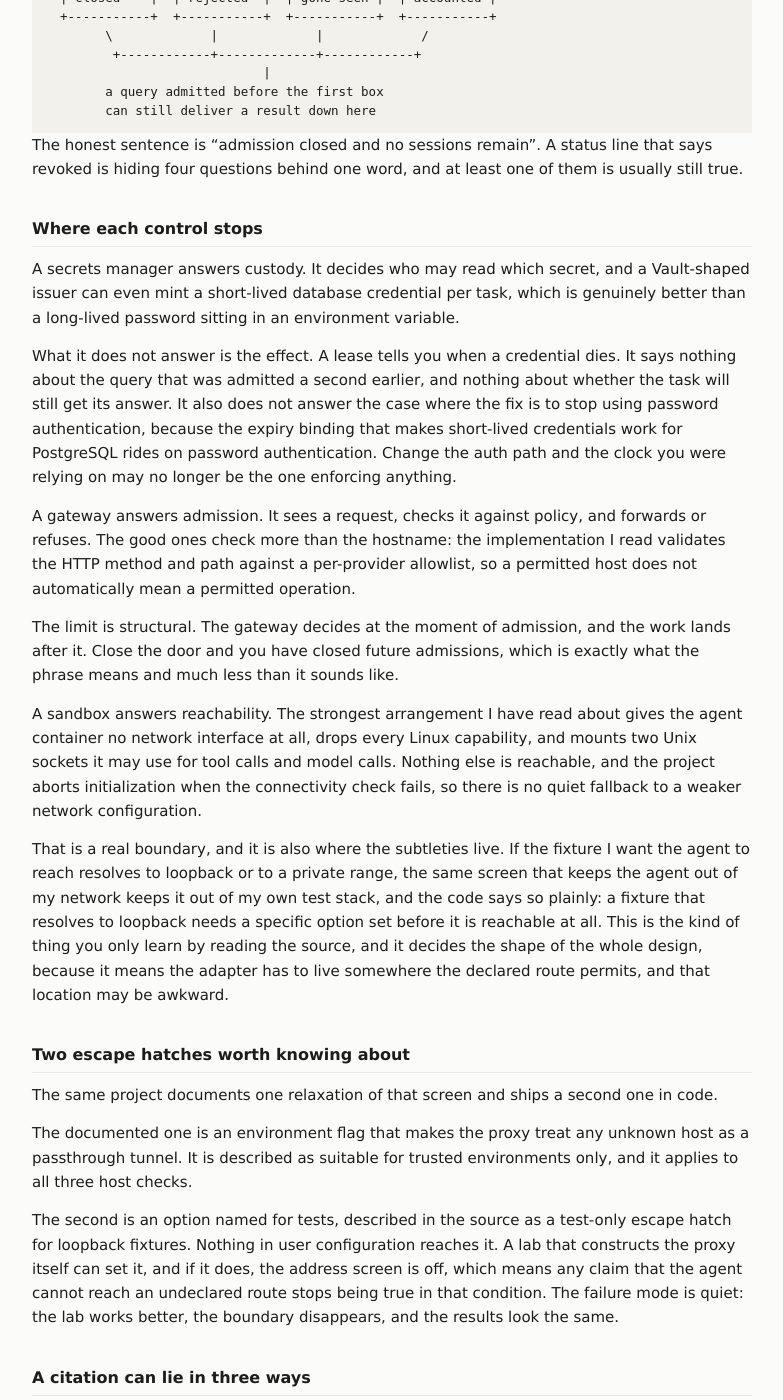
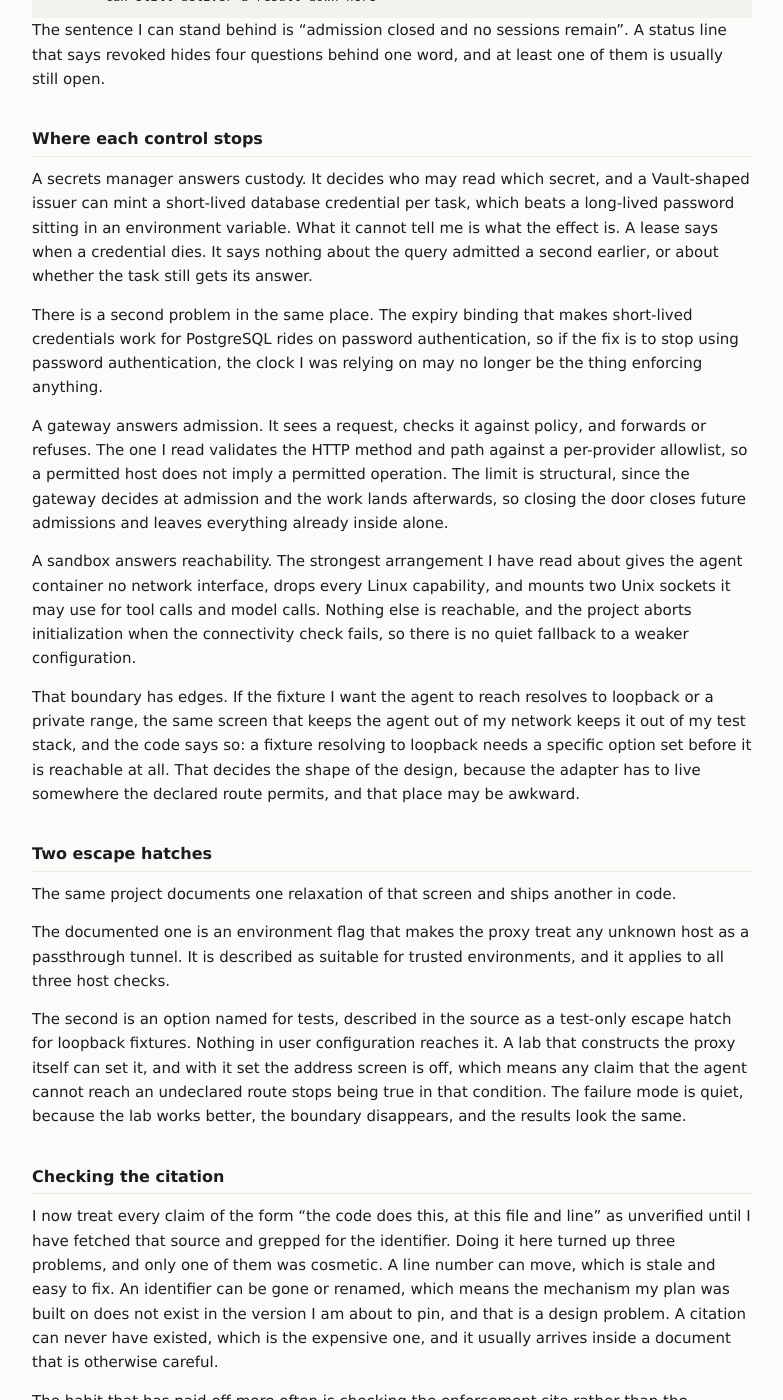
Before and after one commit to bhanuharya/bhanuharya.github.io, a Jekyll site: the page built from _posts/2026-09-21-agent-task-scoped-access.md, in a window 1280 px wide and 1400 px high, scrolled down 997 px. Shown: the whole window, without its empty margins (248-1031 px from the left). Built offline with Jekyll 4.4.1, drawn with Linux system fonts in a browser that asks for light colours; some of the changed text lies outside the part shown.

Commit message:
post: plainer title and wording for the access writeup

````diff
--- a/_posts/2026-09-21-agent-task-scoped-access.md
+++ b/_posts/2026-09-21-agent-task-scoped-access.md
@@ -1,40 +1,22 @@
 ---
 layout: post
-title: "Task-scoped access to private infrastructure, and where it leaks"
+title: "Handing an agent a database credential"
 date: 2026-09-21 05:50:00 +0700
 author: bhanuharya
 tags: [agents, security, access-control, self-hosting]
 ---
 
-I have a job I would like to hand to an agent: compare a set of local migration files
-against the versions recorded in a staging database, and tell me which ones are missing.
-It reads from one view, compares, and writes a short report. That is the whole task.
+I have a job I would like to hand to an agent: compare a set of local migration files against the versions recorded in a staging database, and tell me which ones are missing. It reads one view, compares, and writes a short report.
 
-The job itself is small. What makes it interesting is that doing it requires two things I
-do not want to give an agent: a credential for the database, and a network route to it.
-Everything I have read about agent security this year circles that gap, and the answers I
-keep meeting come in three shapes: a scoped credential for the agent, a proxy in front of
-the service, or a sandbox that cannot reach anything else. Each of those is a real
-control. None of them answers the question I actually care about, which is what happens to
-work that is already in flight when I take the access away.
+Doing that needs two things I would rather not hand an agent, a credential for the database and a network route to it. The advice I keep meeting takes three forms. Give the agent a scoped credential. Put a proxy in front of the service. Put the agent in a sandbox that cannot reach anything else. Each one is a real control, and none of them answers my actual question, which is what happens to work already in flight when I take the access away.
 
 ## Three clocks
 
-When you give an agent access for a job, you are really starting three clocks at once.
+Granting access for a job starts three clocks at once. The grant is my decision that this task may touch this service until some deadline. The credential is whatever the issuer handed out, carrying its own expiry. The connection is a TCP session, a transaction, a query the database is already running.
 
-The first is the grant: my decision that this task may touch this service, until some
-deadline. The second is the credential: whatever the issuer handed out, carrying its own
-expiry. The third is the connection: a TCP session, a transaction, a query that a database
-is already executing.
+They stop at different times. A grant can end while the credential is still valid. A credential can expire while the connection sits open and usable. A database will finish a query admitted before the revocation, and the result can land after the revocation was reported done.
 
-They stop at different times. A grant can end while a credential is still valid, and a
-credential can expire while a connection sits open and usable. A database will happily
-finish a query that was admitted before you revoked anything, and the result can arrive
-after the revocation has already been reported as done.
-
-That is why I stopped using the word revoked for this. In one small runtime I have been
-building, the lifecycle has five separate observable events, and they are not
-interchangeable:
+The runtime I have been building keeps five observable events for this, and they are not interchangeable:
 
 ```text
 what the word "revoked" hides
@@ -53,81 +35,33 @@
         can still deliver a result down here
 ```
 
-The honest sentence is "admission closed and no sessions remain". A status line that says
-revoked is hiding four questions behind one word, and at least one of them is usually
-still true.
+The sentence I can stand behind is "admission closed and no sessions remain". A status line that says revoked hides four questions behind one word, and at least one of them is usually still open.
 
 ## Where each control stops
 
-A secrets manager answers custody. It decides who may read which secret, and a
-Vault-shaped issuer can even mint a short-lived database credential per task, which is
-genuinely better than a long-lived password sitting in an environment variable.
+A secrets manager answers custody. It decides who may read which secret, and a Vault-shaped issuer can mint a short-lived database credential per task, which beats a long-lived password sitting in an environment variable. What it cannot tell me is what the effect is. A lease says when a credential dies. It says nothing about the query admitted a second earlier, or about whether the task still gets its answer.
 
-What it does not answer is the effect. A lease tells you when a credential dies. It says
-nothing about the query that was admitted a second earlier, and nothing about whether the
-task will still get its answer. It also does not answer the case where the fix is to stop
-using password authentication, because the expiry binding that makes short-lived
-credentials work for PostgreSQL rides on password authentication. Change the auth path and
-the clock you were relying on may no longer be the one enforcing anything.
+There is a second problem in the same place. The expiry binding that makes short-lived credentials work for PostgreSQL rides on password authentication, so if the fix is to stop using password authentication, the clock I was relying on may no longer be the thing enforcing anything.
 
-A gateway answers admission. It sees a request, checks it against policy, and forwards or
-refuses. The good ones check more than the hostname: the implementation I read validates
-the HTTP method and path against a per-provider allowlist, so a permitted host does not
-automatically mean a permitted operation.
+A gateway answers admission. It sees a request, checks it against policy, and forwards or refuses. The one I read validates the HTTP method and path against a per-provider allowlist, so a permitted host does not imply a permitted operation. The limit is structural, since the gateway decides at admission and the work lands afterwards, so closing the door closes future admissions and leaves everything already inside alone.
 
-The limit is structural. The gateway decides at the moment of admission, and the work
-lands after it. Close the door and you have closed future admissions, which is exactly
-what the phrase means and much less than it sounds like.
+A sandbox answers reachability. The strongest arrangement I have read about gives the agent container no network interface, drops every Linux capability, and mounts two Unix sockets it may use for tool calls and model calls. Nothing else is reachable, and the project aborts initialization when the connectivity check fails, so there is no quiet fallback to a weaker configuration.
 
-A sandbox answers reachability. The strongest arrangement I have read about gives the
-agent container no network interface at all, drops every Linux capability, and mounts two
-Unix sockets it may use for tool calls and model calls. Nothing else is reachable, and the
-project aborts initialization when the connectivity check fails, so there is no quiet
-fallback to a weaker network configuration.
+That boundary has edges. If the fixture I want the agent to reach resolves to loopback or a private range, the same screen that keeps the agent out of my network keeps it out of my test stack, and the code says so: a fixture resolving to loopback needs a specific option set before it is reachable at all. That decides the shape of the design, because the adapter has to live somewhere the declared route permits, and that place may be awkward.
 
-That is a real boundary, and it is also where the subtleties live. If the fixture I want
-the agent to reach resolves to loopback or to a private range, the same screen that keeps
-the agent out of my network keeps it out of my own test stack, and the code says so
-plainly: a fixture that resolves to loopback needs a specific option set before it is
-reachable at all. This is the kind of thing you only learn by reading the source, and it
-decides the shape of the whole design, because it means the adapter has to live somewhere the
-declared route permits, and that location may be awkward.
+## Two escape hatches
 
-## Two escape hatches worth knowing about
+The same project documents one relaxation of that screen and ships another in code.
 
-The same project documents one relaxation of that screen and ships a second one in code.
+The documented one is an environment flag that makes the proxy treat any unknown host as a passthrough tunnel. It is described as suitable for trusted environments, and it applies to all three host checks.
 
-The documented one is an environment flag that makes the proxy treat any unknown host as a
-passthrough tunnel. It is described as suitable for trusted environments only, and it
-applies to all three host checks.
+The second is an option named for tests, described in the source as a test-only escape hatch for loopback fixtures. Nothing in user configuration reaches it. A lab that constructs the proxy itself can set it, and with it set the address screen is off, which means any claim that the agent cannot reach an undeclared route stops being true in that condition. The failure mode is quiet, because the lab works better, the boundary disappears, and the results look the same.
 
-The second is an option named for tests, described in the source as a test-only escape
-hatch for loopback fixtures. Nothing in user configuration reaches it. A lab that
-constructs the proxy itself can set it, and if it does, the address screen is off, which
-means any claim that the agent cannot reach an undeclared route stops being true in that
-condition. The failure mode is quiet: the lab works better, the boundary disappears, and
-the results look the same.
+## Checking the citation
 
-## A citation can lie in three ways
+I now treat every claim of the form "the code does this, at this file and line" as unverified until I have fetched that source and grepped for the identifier. Doing it here turned up three problems, and only one of them was cosmetic. A line number can move, which is stale and easy to fix. An identifier can be gone or renamed, which means the mechanism my plan was built on does not exist in the version I am about to pin, and that is a design problem. A citation can never have existed, which is the expensive one, and it usually arrives inside a document that is otherwise careful.
 
-I have started treating every claim of the form "the code does this, at this file and
-line" as unverified until I have fetched that source and grepped for the identifier. When
-I did that for this project, three distinct problems turned up, and only one of them was
-cosmetic.
-
-A line number can move. That is stale and easy to fix.
-
-An identifier can be gone or renamed. Then the mechanism the plan was built on does not
-exist in the version you are about to pin, and you have a design problem.
-
-The citation can never have existed. That is the expensive one, because it usually arrives
-inside a document that is otherwise careful.
-
-The related habit that has paid off more often is checking the enforcement site rather
-than the declaration. A type or a function existing proves nothing about behaviour. In the
-gateway I read, the endpoint filter is declared in one file and actually called in the
-mitm proxy, on the request path, right before the credential swap. If I had stopped at the
-declaration I would have written a sentence that was true and misleading.
+The habit that has paid off more often is checking the enforcement site rather than the declaration. A type or a function existing proves nothing about behaviour. In the gateway I read, the endpoint filter is declared in one file and actually called in the mitm proxy, on the request path, right before the credential swap. Stopping at the declaration would have given me a sentence that was true and misleading.
 
 ```bash
 # five mentions in the tree, and one place that decides anything
@@ -137,58 +71,24 @@
 src/docker/mitm-proxy.ts:1105:    if (!isEndpointAllowed(provider.config, method, path)) {
 ```
 
-Five hits, two of them comments, one an import. Exactly one of them runs on the request
-path, which is the one that decides whether the filter means anything.
+Five hits, two of them comments and one an import. Exactly one runs on the request path, and that is the one that decides whether the filter means anything.
 
-## How you would actually find out
+## How I would find out
 
-Reading gets you a defensible hypothesis and a set of testable seams. It does not tell you
-whether a stopped grant can still land an effect, and that is the question worth
-answering, so the plan is a measurement first.
+Reading gets me a defensible hypothesis and a set of testable seams. It does not tell me whether a stopped grant can still land an effect, which is the question worth answering, so the plan is a measurement first.
 
 ![Where the authority sits, and where a stop acts](/assets/img/authority-map.png)
 
 *The roles, and the claim under test. A stop acts at the top of that flow, the effect lands at the service, the direct attempt from the sandbox is tested as a case, and the observer is a separate process that the task cannot see.*
 
-The shape I settled on, which is deliberately small at first: one issuer, one service, one
-observer. Freeze the expected outcome for each case before running anything, because an
-expectation written afterwards is a description. Include a calibration case where a
-permitted operation must succeed, so that later denials cannot be confused with a broken
-lab. Separate the lifecycle events. One verdict hides the ordering. Observe from a
-process that is not the one under test. Mark cases that cannot separate two events as
-inconclusive, and do not merge them into a story. Record the negative controls, including
-an actual attempt to reach the service directly, because inferring that from the topology
-is not the same as observing it fail.
+The shape I settled on is deliberately small: one issuer, one service, one observer. Freeze the expected outcome for each case before running anything, because an expectation written afterwards is a description. Include a calibration case where a permitted operation must succeed, so a later denial cannot be confused with a broken lab. Separate the lifecycle events, since one verdict hides the ordering. Observe from a process that is not the one under test. Mark any case that cannot separate two events as inconclusive and do not merge it into a story. Record the negative controls, including an actual attempt to reach the service directly, because inferring that from the topology is not the same as watching it fail.
 
-The gateway only earns its place in that sequence if the small version produces something
-that needs it. Adding it first would mean spending the budget on plumbing and arriving at
-the interesting question late.
+The gateway only earns its place once the small version produces something that needs it. Adding it first spends the budget on plumbing and arrives at the interesting question late.
 
-## What is not established
+## What I have not run
 
-Nothing here has been run. No component has been installed, no version is pinned, and
-every third-party statement above is documentation and source reading at one revision,
-which is a pointer, not evidence about the release I would actually use.
+Nothing here has been run. No component is installed, no version is pinned, and every third-party statement above is documentation and source reading at one revision, which is a pointer and not evidence about the release I would actually use. One gateway having a particular endpoint filter and a particular pair of escape hatches says nothing about the category either, and one realization of a lab says nothing general.
 
-The single-implementation caveat matters too. One gateway having a particular endpoint
-filter and a particular pair of escape hatches says nothing about the category, and one
-realization of a lab says nothing general.
+If the native controls close the gap once they are configured carefully, the honest output is a recipe and a negative result. I wrote that exit into the plan along with the conditions that trigger it, because the alternative is a project that keeps going to justify itself.
 
-## What would make me stop
-
-If the native controls close the gap cleanly once configured, the honest output is a
-recipe and a negative result, not a new control. I have written that exit into the plan
-along with the conditions that trigger it, because the alternative is a project that keeps
-going to justify itself. The version of this I would be happy to publish either way is the
-measurement: which clock actually stopped, what the observer saw, and what the lab could
-not tell apart.
-
-I am still exploring this, so treat the above as the current shape of the question and not
-as a conclusion. The next step is deliberately unexciting: pin the versions, write down
-what each case should show before running anything, and get one honest measurement out of
-an issuer, a service and an observer. The gateway only joins the lab after that, and only
-if the small version produces something that needs it.
-
-If it turns out that the existing controls close the gap once they are configured
-carefully, that is a result worth writing up, and I will write it up as one. Either way
-the useful part is the measurement. More when I have it.
+I am still exploring this. The next step is deliberately unexciting: pin the versions, write down what each case should show before running anything, and get one honest measurement out of an issuer, a service and an observer. Whatever it says, the measurement is the part worth publishing. More when I have it.
````
